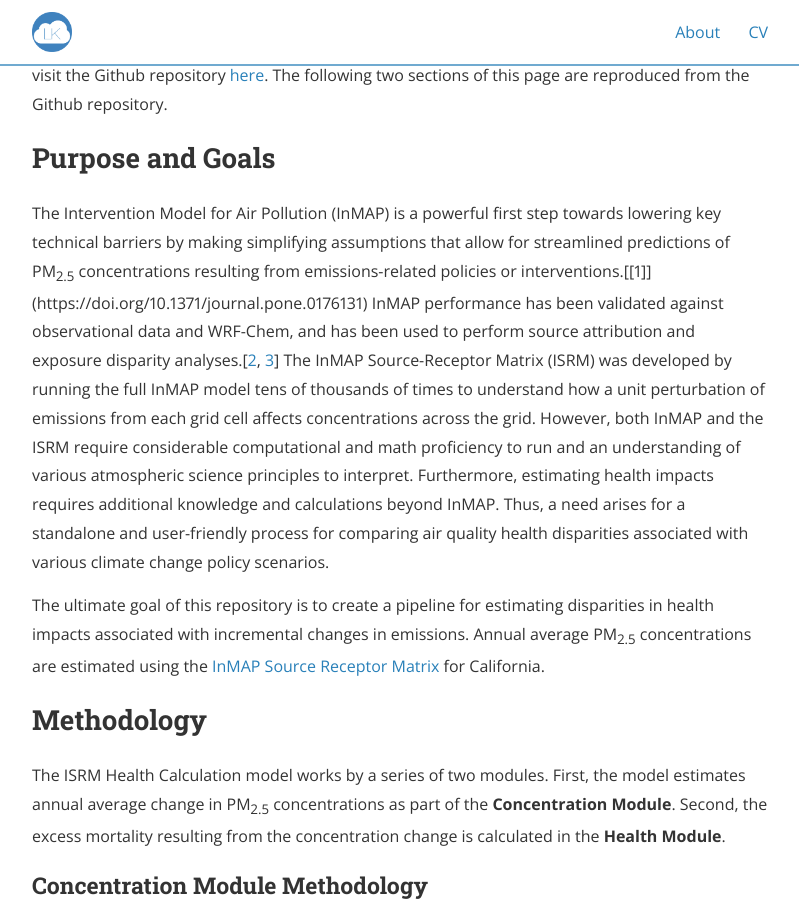
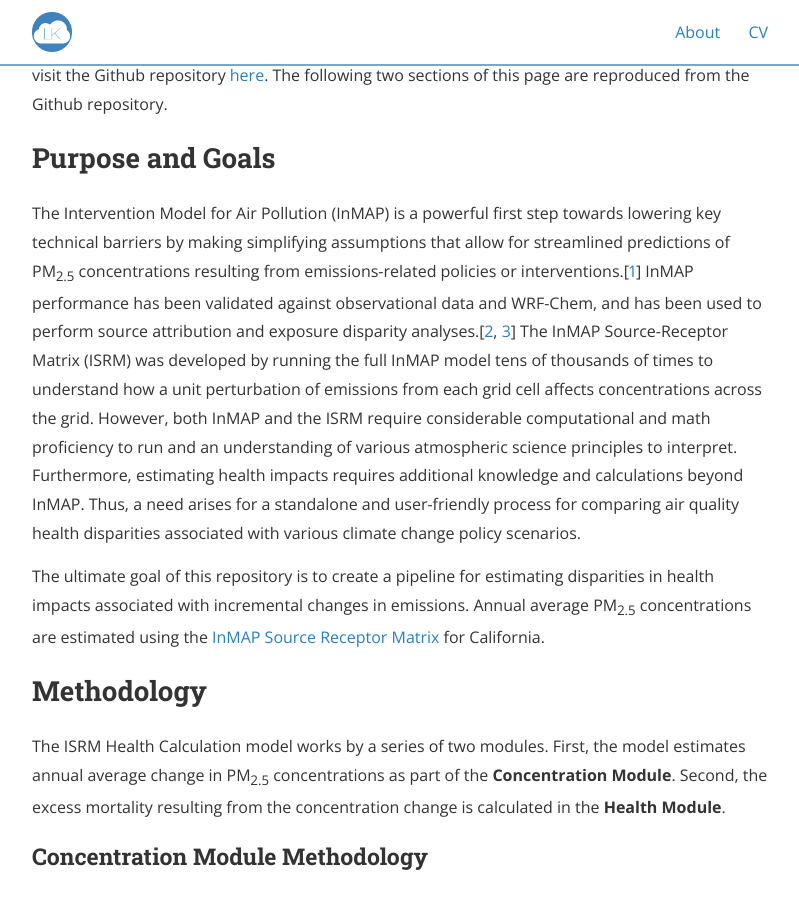
Before and after one commit to lkoolik/lkoolik.github.io, a Jekyll site: the page built from isrm.md, in a window 1280 px wide and 900 px high, scrolled down 549 px. Shown: the whole window, without its empty margins (240-1039 px from the left). Built offline with Jekyll 4.4.1, drawn with Linux system fonts in a browser that asks for light colours; nearby versions of some CDN libraries.

Commit message:
Update isrm.md

```diff
--- a/isrm.md
+++ b/isrm.md
@@ -13,7 +13,7 @@ main_nav: false
 The tool is a repository of scripts used for converting emissions to concentrations and health impacts using the InMAP Source Receptor Matrix (ISRM). This first working version of the tool is designed around the California ISRM, however it is possible to run other ISRMs as long as they are in the correct format. For a detailed description of the code repository and to download the code, visit the Github repository [here](https://github.com/lkoolik/isrm_health_calculations#readme). The following two sections of this page are reproduced from the Github repository.
 
 ## Purpose and Goals ##
-The Intervention Model for Air Pollution (InMAP) is a powerful first step towards lowering key technical barriers by making simplifying assumptions that allow for streamlined predictions of PM<sub>2.5</sub> concentrations resulting from emissions-related policies or interventions.\[[1]\](https://doi.org/10.1371/journal.pone.0176131) InMAP performance has been validated against observational data and WRF-Chem, and has been used to perform source attribution and exposure disparity analyses.\[[2](https://doi.org/10.1126/sciadv.abf4491), [3](https://doi.org/10.1073/pnas.1816102116)\] The InMAP Source-Receptor Matrix (ISRM) was developed by running the full InMAP model tens of thousands of times to understand how a unit perturbation of emissions from each grid cell affects concentrations across the grid. However, both InMAP and the ISRM require considerable computational and math proficiency to run and an understanding of various atmospheric science principles to interpret. Furthermore, estimating health impacts requires additional knowledge and calculations beyond InMAP. Thus, a need arises for a standalone and user-friendly process for comparing air quality health disparities associated with various climate change policy scenarios.
+The Intervention Model for Air Pollution (InMAP) is a powerful first step towards lowering key technical barriers by making simplifying assumptions that allow for streamlined predictions of PM<sub>2.5</sub> concentrations resulting from emissions-related policies or interventions.\[[1](https://doi.org/10.1371/journal.pone.0176131)\] InMAP performance has been validated against observational data and WRF-Chem, and has been used to perform source attribution and exposure disparity analyses.\[[2](https://doi.org/10.1126/sciadv.abf4491), [3](https://doi.org/10.1073/pnas.1816102116)\] The InMAP Source-Receptor Matrix (ISRM) was developed by running the full InMAP model tens of thousands of times to understand how a unit perturbation of emissions from each grid cell affects concentrations across the grid. However, both InMAP and the ISRM require considerable computational and math proficiency to run and an understanding of various atmospheric science principles to interpret. Furthermore, estimating health impacts requires additional knowledge and calculations beyond InMAP. Thus, a need arises for a standalone and user-friendly process for comparing air quality health disparities associated with various climate change policy scenarios.
 
 The ultimate goal of this repository is to create a pipeline for estimating disparities in health impacts associated with incremental changes in emissions. Annual average PM<sub>2.5</sub> concentrations are estimated using the [InMAP Source Receptor Matrix](https://www.pnas.org/doi/full/10.1073/pnas.1816102116) for California.
 
```
